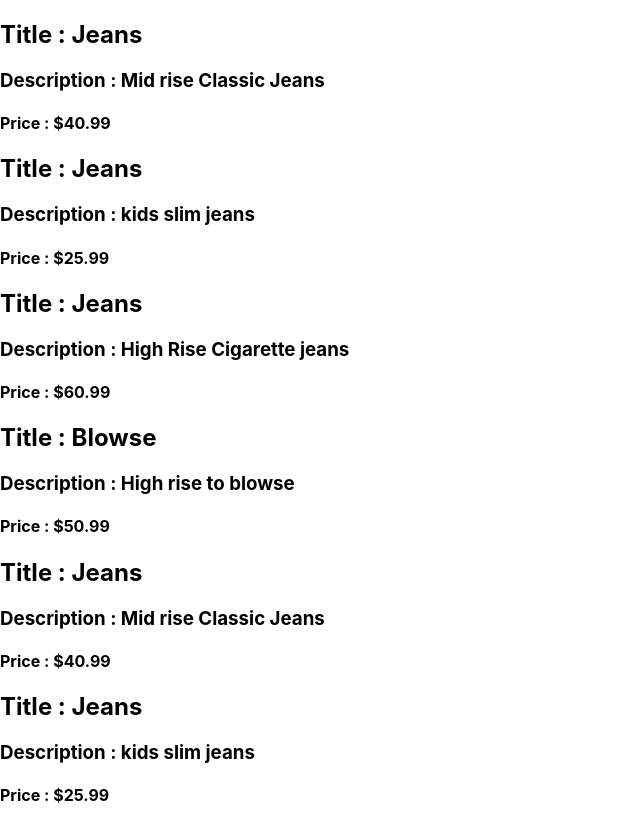
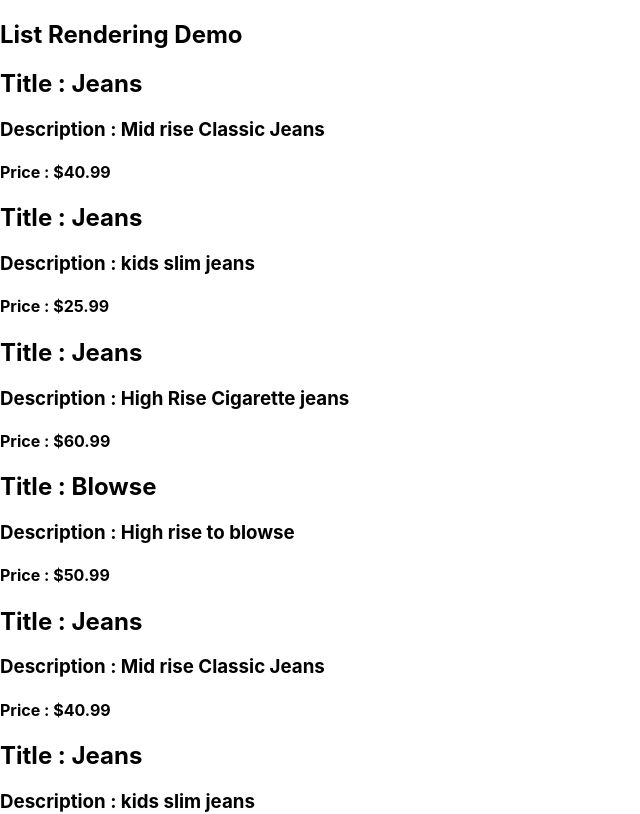
Before and after one commit to krivistechnologies/react-list-rendenring, a React (Create React App) app: page / in a window 1280 px wide. Shown: the top 814 px of the page, without its empty margins (0-640 px from the left). Built offline with nearby package versions, Linux system fonts and the light colour scheme.

Commit message:
child branch first commit

```diff
--- a/src/App.js
+++ b/src/App.js
@@ -4,6 +4,7 @@ import ListRendering from "./ListRendering";
 function App() {
   return (
     <div>
+      <h2>List Rendering Demo</h2>
       <ListRendering />
       <ListRendering />
     </div>
```
